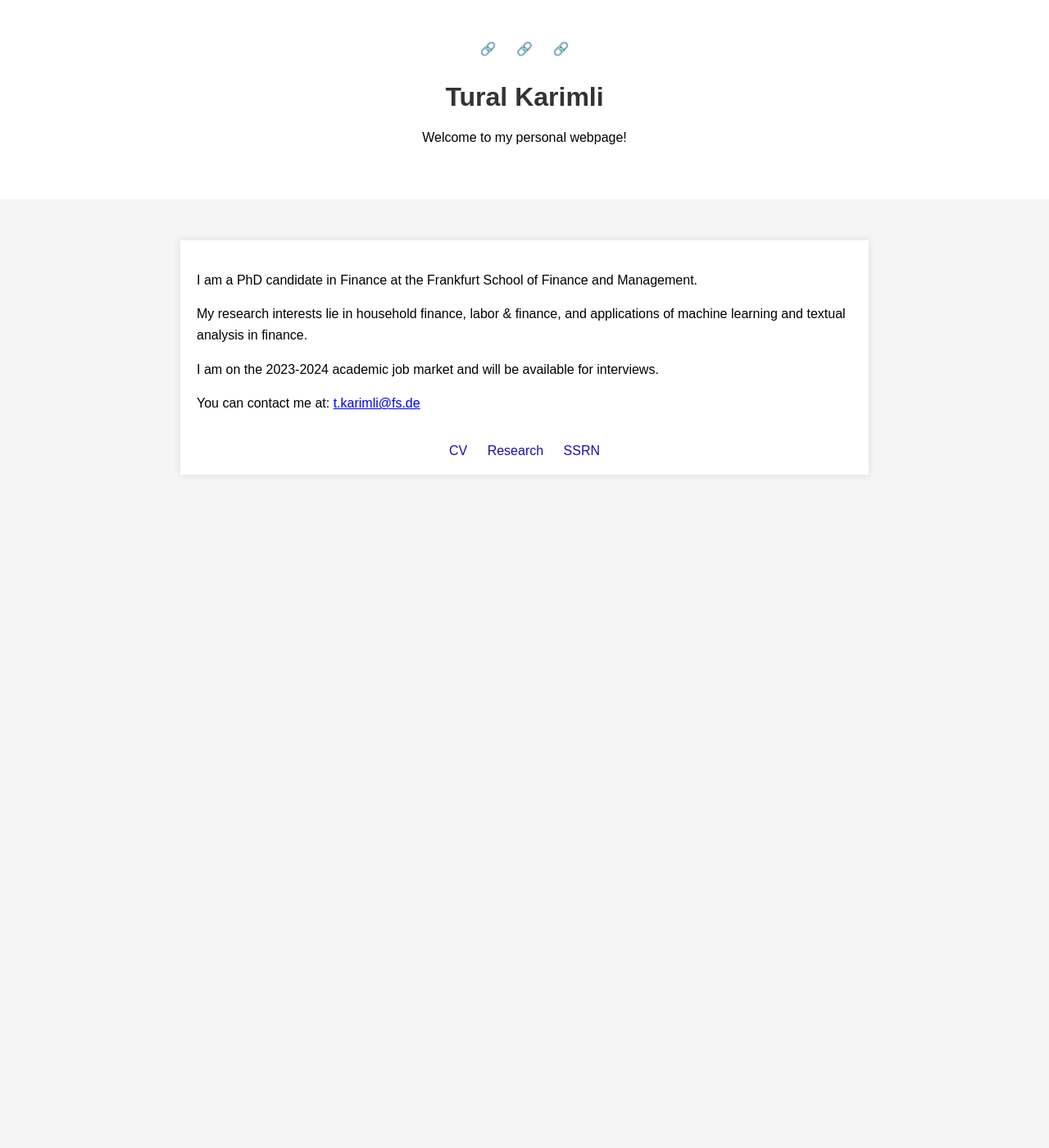
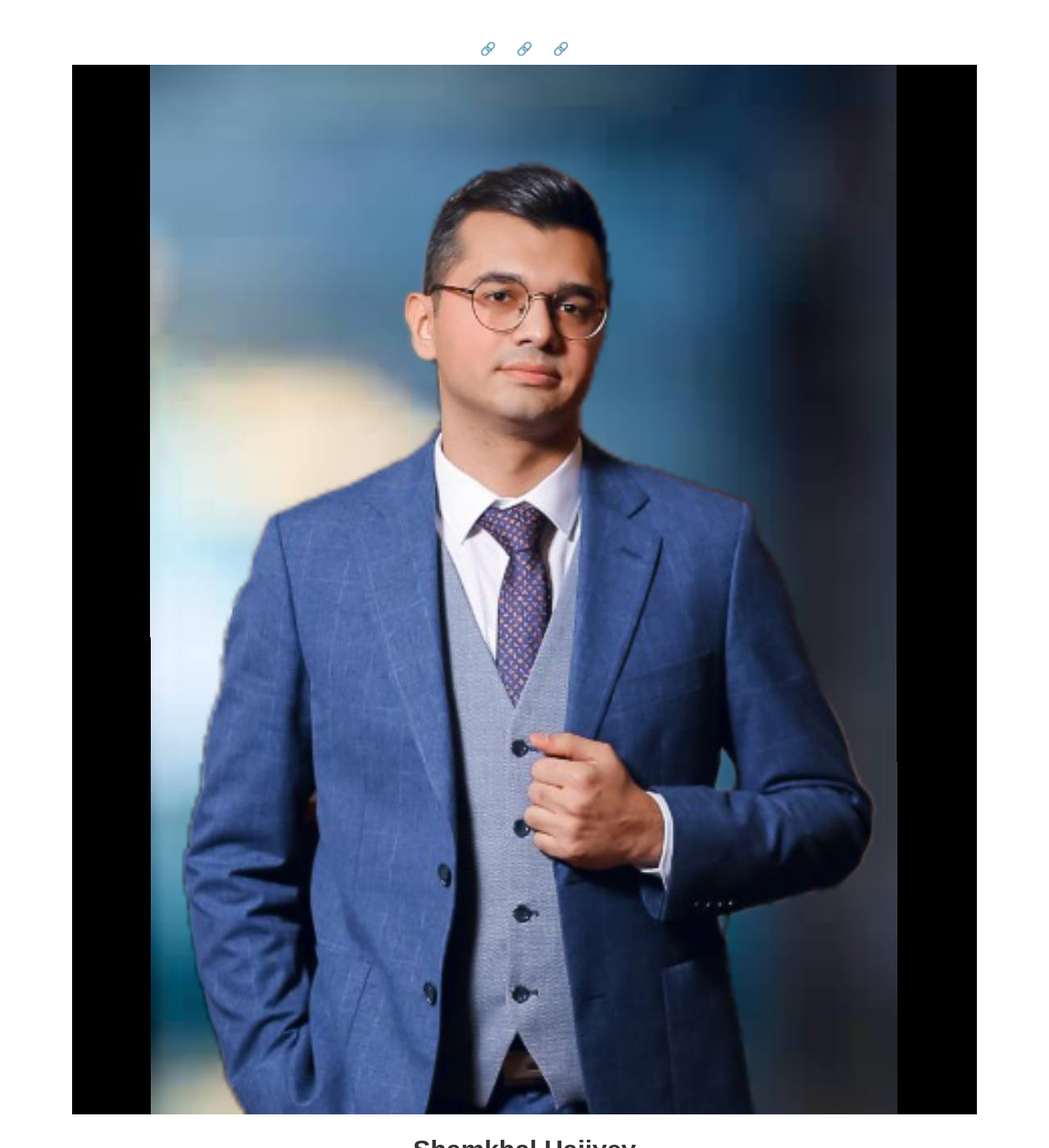
Before and after one commit to ShamkhalHajiyev/shamkhalhajiyev.github.io, a Jekyll site: the page built from README.md, in a window 1280 px wide and 1400 px high. Shown: the whole window at 82% size. Built offline with Jekyll 4.4.1, drawn with Linux system fonts in a browser that asks for light colours; our own code applies the rules of GitHub Pages for plain Markdown files.

Commit message:
Update default.html

```diff
--- a/_layouts/default.html
+++ b/_layouts/default.html
@@ -3,7 +3,7 @@
 <head>
     <meta charset="UTF-8">
     <meta name="viewport" content="width=device-width, initial-scale=1.0">
-    <title>Tural Karimli</title>
+    <title>Shamkhal Hajiyev Personal Webpage</title>
     <link rel="stylesheet" href="/assets/css/style.css">
 </head>
 <body>
@@ -14,7 +14,8 @@
             <a href="#">🔗</a>
             <a href="#">🔗</a>
         </div>
-        <h1>Tural Karimli</h1>
+        <img src="/assets/img/ProfilePhoto.jpg" alt="Shamkhal Hajiyev" class="profile-picture">
+        <h1>Shamkhal Hajiyev</h1>
         <p>Welcome to my personal webpage!</p>
     </header>
     <main>
```
